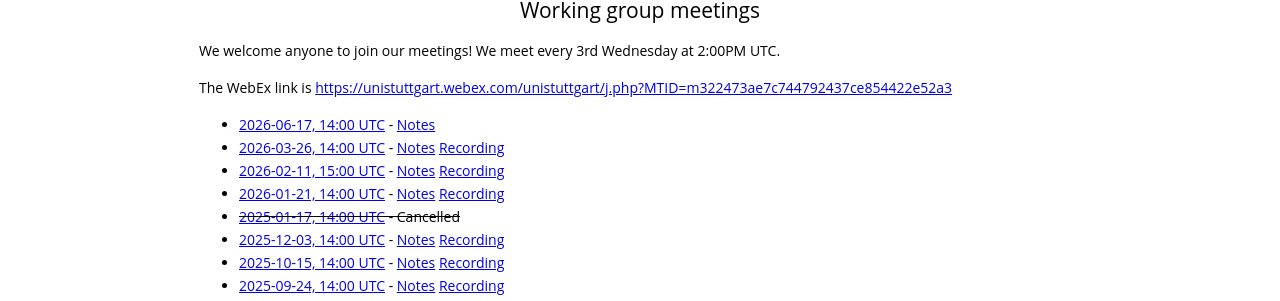
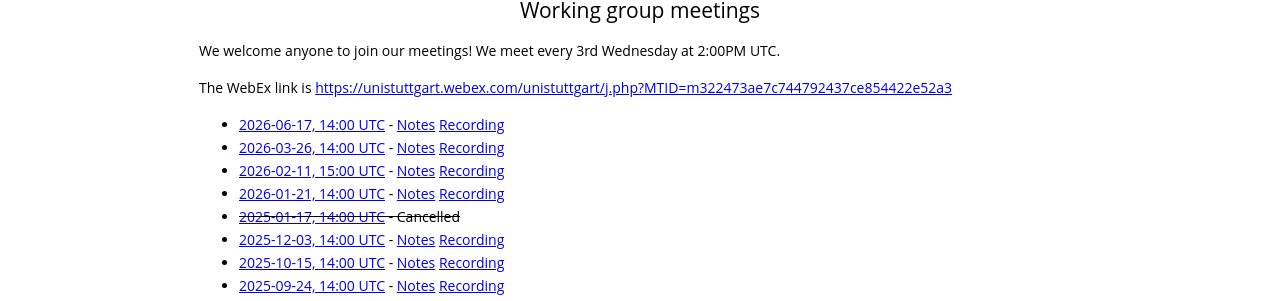
Before and after one commit to gdcc/py.gdcc.io, a Jekyll site: the page built from index.md, in a window 1280 px wide and 900 px high, scrolled down 2632 px. Shown: the part 145-446 px from the top of the window. Built offline with Jekyll 4.4.1, drawn with Linux system fonts in a browser that asks for light colours; our own code applies the rules of GitHub Pages for plain Markdown files.

Commit message:
Add recording link for 2026-06-17 meeting
Include the Google Drive recording link for the 2026-06-17 meeting in the meetings list on index.md so the meeting's recording is available alongside the notes.

```diff
--- a/index.md
+++ b/index.md
@@ -81,7 +81,7 @@ We welcome anyone to join our meetings! We meet every 3rd Wednesday at 2:00PM UT
 
 The WebEx link is <https://unistuttgart.webex.com/unistuttgart/j.php?MTID=m322473ae7c744792437ce854422e52a3>
 
-- [2026-06-17, 14:00 UTC](https://time.is/compare/1400_17_Jun_2026_in_UTC) - [Notes](https://docs.google.com/document/d/1MjZeOSgJBB89NTkN3oEjC7cz3ysMhqG86qiGDpSmNGs/edit?usp=sharing)
+- [2026-06-17, 14:00 UTC](https://time.is/compare/1400_17_Jun_2026_in_UTC) - [Notes](https://docs.google.com/document/d/1MjZeOSgJBB89NTkN3oEjC7cz3ysMhqG86qiGDpSmNGs/edit?usp=sharing) [Recording](https://drive.google.com/file/d/1fUOaeVYrtd5St068OHFqlMy_KNNAtyfT/view?usp=share_link)
 - [2026-03-26, 14:00 UTC](https://time.is/compare/1400_26_Mar_2026_in_UTC) - [Notes](https://docs.google.com/document/d/1Pj5YZAiFoTURnREZG7rj0TbhWKqQDTo6jb5YQZNcRDM/edit?usp=sharing) [Recording](https://drive.google.com/file/d/1V4uQmFeF3kFmRPKOP-thikix6yj0eOpj/view?usp=share_link)
 - [2026-02-11, 15:00 UTC](https://time.is/compare/1500_11_Feb_2026_in_UTC) - [Notes](https://docs.google.com/document/d/1HKmMeSSr_Bg5-rVQi-M6BUuHfnBI_2w37p1iKVttSkc/edit?usp=sharing) [Recording](https://drive.google.com/file/d/1ymAlXdB2aALprp1HSo9hzn61KgJXsNle/view?usp=share_link)
 - [2026-01-21, 14:00 UTC](https://time.is/compare/1400_21_Jan_2026_in_UTC) - [Notes](https://docs.google.com/document/d/1qNVAOmiq8NvBocX_E30JH3bHTmA0qKTCXLNTqAQa1Yc/edit?usp=sharing) [Recording](https://drive.google.com/file/d/1-DfJ_J5fVRZn8fvsK7ASXC2fBjVuHvsc/view?usp=share_link)
```
